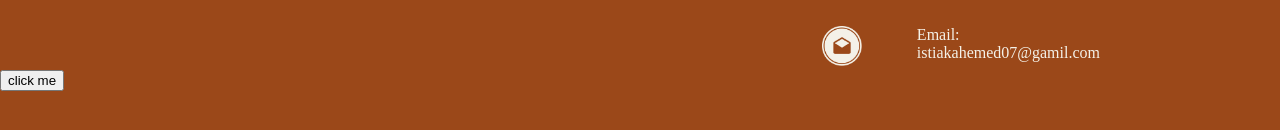
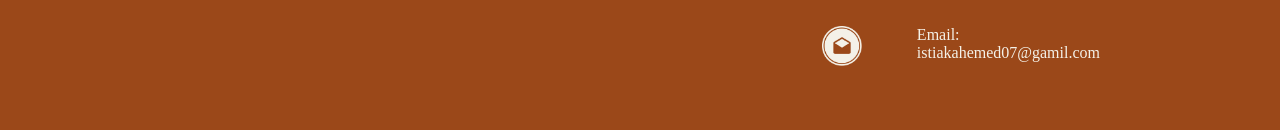
Before and after one commit to Istiak07/portfolio-istiak, a plain HTML site: page index.html in a window 1280 px wide. Shown: the part 2920-3050 px from the top of the page. Drawn offline with Linux system fonts and the light colour scheme; a script that the page names is missing; a web font is replaced by a local one.

Commit message:
Update index.html

```diff
--- a/index.html
+++ b/index.html
@@ -115,7 +115,6 @@
                     <a href=""><img src="email.png" alt="" class="email" width="40px"> <span class="num2">Email: <br>istiakahemed07@gamil.com</span></a>
                  </div>
              </div>
-<button id="bbbi" onclick="clicked()"> click me</button>
 
     </section>
     <script src="index.js"></script>
```
